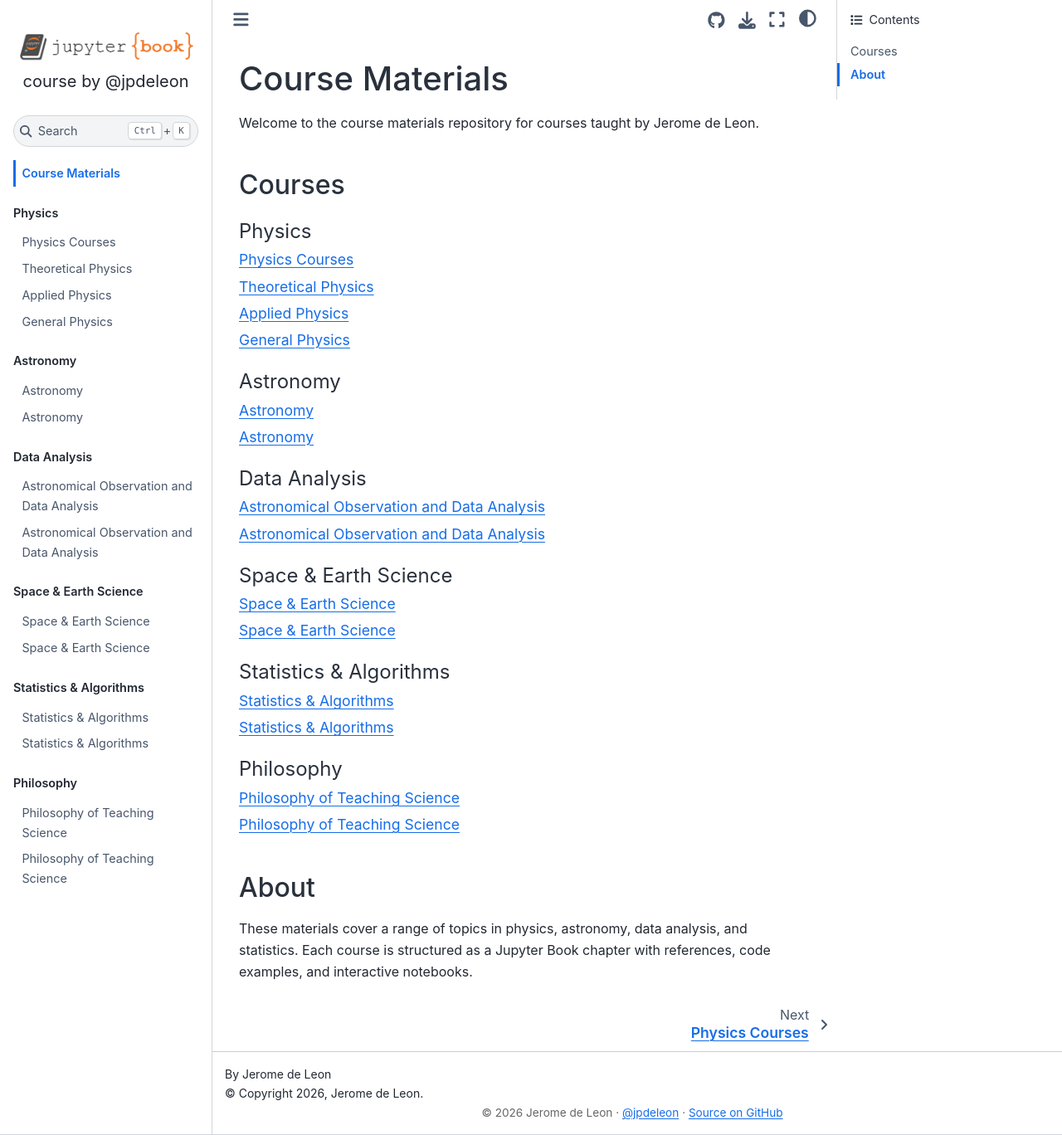
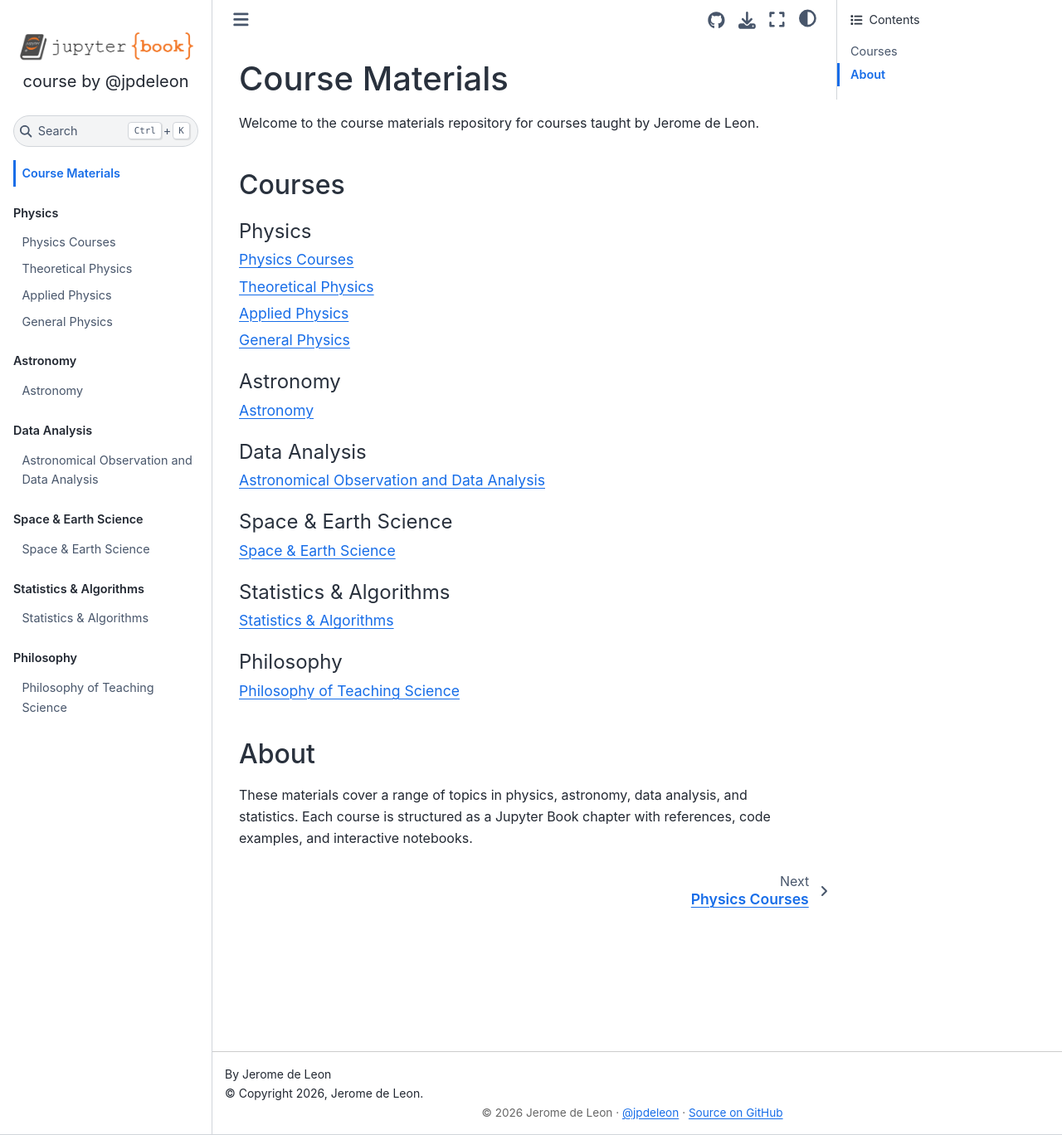
Before and after one commit to jpdeleon/teach, a Jupyter Book: the page built from intro.md, in a window 1280 px wide and 1368 px high. Shown: the whole window at 83% size. Built offline with Jupyter Book 1.0.4 settings and Sphinx 7.4.7 and the Sphinx Book theme 1.1.4, drawn with Linux system fonts in a browser that asks for light colours.

Commit message:
fix: remove duplicate sub-book index entries from root TOC sidebar
Astronomy, Data Analysis, Space & Earth Science, Statistics & Algorithms,
and Philosophy each listed both their landing page and their own
standalone sub-book index as separate chapters, producing two
identically-titled sidebar entries per section.

```diff
--- a/_toc.yml
+++ b/_toc.yml
@@ -13,20 +13,15 @@ parts:
   - caption: Astronomy
     chapters:
       - file: astronomy
-      - file: astronomy/index
   - caption: Data Analysis
     chapters:
       - file: observation_data_analysis
-      - file: observation_data_analysis/index
   - caption: Space & Earth Science
     chapters:
       - file: space_earth_science
-      - file: space_earth_science/index
   - caption: Statistics & Algorithms
     chapters:
       - file: statistics_algorithms
-      - file: statistics_algorithms/index
   - caption: Philosophy
     chapters:
       - file: philosophy_teaching
-      - file: philosophy_teaching/index
```
